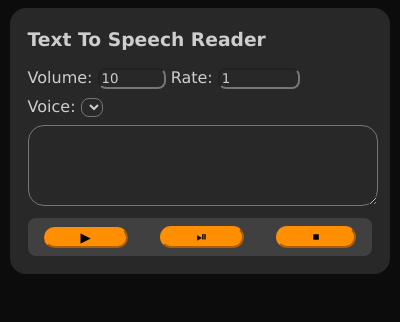
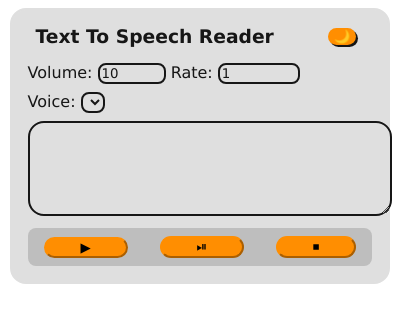
Before and after one commit to leandroesposito/text-to-speech-extention, a browser extension: page popup/index.html in a window 400 px wide. Drawn offline with Linux system fonts and the light colour scheme.

Commit message:
Add theme change option

```diff
--- a/popup/index.html
+++ b/popup/index.html
@@ -10,7 +10,10 @@
 
   <body>
     <div id="main">
-      <h3>Text To Speech Reader</h3>
+      <div class="header">
+        <h3>Text To Speech Reader</h3>
+        <button class="toggle-theme">🌙</button>
+      </div>
       <div>
         <label for="volume_tts">Volume: </label>
         <input
--- a/popup/script.js
+++ b/popup/script.js
@@ -10,19 +10,22 @@ const btnStop = document.querySelector("#btnStop");
 
 const progressBar = document.querySelector("#progress");
 
+const btnToggleTheme = document.querySelector(".toggle-theme");
+
 let voices = [];
 let speaking = false;
 
 let startIndex = 0;
 
-const progressBarColorSpeaking = "var(--light-orange)";
-const progressBarColorPaused = "var(--light-yellow)";
-const progressBarColorFinished = "var(--orange)";
+const progressBarColorSpeaking = "var(--in-progress)";
+const progressBarColorPaused = "var(--paused-color)";
+const progressBarColorFinished = "var(--accent-color)";
 
 let config = {
   volume: 10,
   rate: 1,
   voice: null,
+  darkTheme: false,
 };
 
 const synth = window.speechSynthesis;
@@ -59,6 +62,11 @@ function gotConfig(item) {
     config = item.config;
     ttsRate.value = config.rate;
     ttsVolume.value = config.volume;
+    if (config.darkTheme) {
+      document.body.classList.add("dark-theme");
+    } else {
+      document.body.classList.remove("dark-theme");
+    }
   }
   console.log("config", config);
 }
@@ -201,6 +209,19 @@ btnStop.addEventListener("click", (_) => {
   progressBar.text = "";
 });
 
+btnToggleTheme.addEventListener("click", (_) => {
+  if (config.darkTheme) {
+    document.body.classList.remove("dark-theme");
+    btnToggleTheme.textContent = "🌙";
+    config.darkTheme = false;
+  } else {
+    document.body.classList.add("dark-theme");
+    btnToggleTheme.textContent = "🌞";
+    config.darkTheme = true;
+  }
+  saveConfig();
+});
+
 async function readSelection() {
   let selectedText = await browser.tabs.executeScript({
     code: "document.getSelection().toString()",
--- a/popup/style.css
+++ b/popup/style.css
@@ -1,11 +1,21 @@
-:root {
-  --black: #0c0c0c;
-  --dark-grey: #282828;
-  --grey: #404040;
-  --orange: #ff8e01;
-  --light-orange: #ffaf00;
-  --light-yellow: #ffe280;
-  --light-grey: #cecece;
+body {
+  --main-background-color: #ffffff;
+  --body-background-color: #dfdfdf;
+  --secondary-background-color: #bebebe;
+  --accent-color: #ff8e01;
+  --in-progress: #ffaf00;
+  --paused-color: #ffe280;
+  --font-color: #161616;
+}
+
+body.dark-theme {
+  --main-background-color: #0c0c0c;
+  --body-background-color: #282828;
+  --secondary-background-color: #404040;
+  --accent-color: #ff8e01;
+  --in-progress: #ffaf00;
+  --paused-color: #ffe280;
+  --font-color: #cecece;
 }
 
 * {
@@ -14,8 +24,8 @@
 }
 
 body {
-  background-color: var(--black);
-  color: var(--light-grey);
+  background-color: var(--main-background-color);
+  color: var(--font-color);
 }
 
 div {
@@ -25,23 +35,53 @@ div {
 #main {
   padding: 0 1rem;
   margin: 0.1rem;
-  background-color: var(--dark-grey);
-  border: var(--dark-grey) solid 2px;
+  background-color: var(--body-background-color);
+  border: var(--body-background-color) solid 2px;
   border-radius: 1rem;
+}
+
+h3 {
+  margin: 0.5rem;
+}
+
+.header {
+  display: flex;
+  justify-content: space-between;
+  align-items: center;
+}
+
+.toggle-theme {
+  border: none;
+  background-color: var(--accent-color);
+  color: black;
+  justify-self: flex-end;
+  flex: 0 0 auto;
+  box-shadow: 2px 2px var(--font-color);
+}
+
+.toggle-theme:active {
+  box-shadow: none;
+  translate: 2px 2px;
 }
 
 input,
 select,
 textarea {
   outline: none !important;
-  background-color: var(--dark-grey);
-  color: var(--light-grey);
+  background-color: var(--body-background-color);
+  color: var(--font-color);
   border-radius: 0.5rem;
+  border: 2px solid var(--font-color);
 }
 
 #text {
   width: 100%;
   border-radius: 1rem;
+  padding: 0.5rem;
+}
+
+#text::selection {
+  background-color: var(--secondary-background-color);
 }
 
 #buttons {
@@ -49,7 +89,7 @@ textarea {
   padding: 0.5rem 0;
   align-items: center;
   width: 100%;
-  background-color: var(--grey);
+  background-color: var(--secondary-background-color);
   border-radius: 0.5rem;
 }
 
@@ -57,24 +97,24 @@ button {
   margin: 0 1rem;
   flex-grow: 1;
   display: inline-block;
-  background-color: var(--orange);
+  background-color: var(--accent-color);
   border-radius: 1rem;
-  border-color: var(--orange);
+  border-color: var(--accent-color);
 }
 
 #progress {
   text-align: center;
   width: 0%;
+  color: black;
 }
 
 #progressBar {
-  color: var(--black);
   width: 100%;
   margin: 1rem 0;
 }
 
 #progress,
 #progressBar {
-  background-color: var(--black);
+  background-color: var(--main-background-color);
   border-radius: 5px;
 }
```
